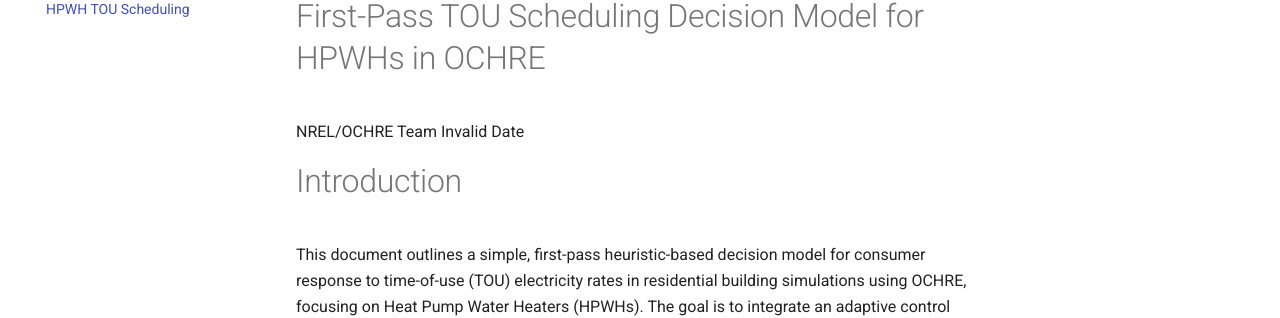
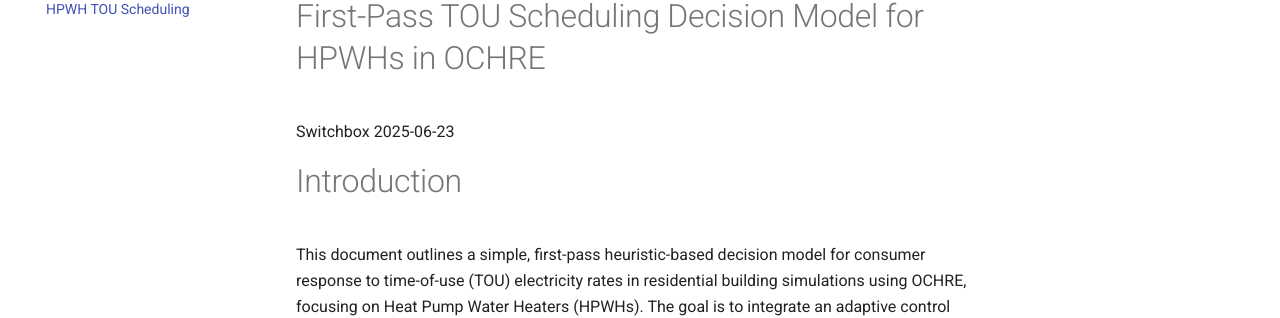
Before and after one commit to switchbox-data/rate-design-platform, an MkDocs documentation site: the page built from docs/docs_tou_hpwh_schedule_basic.md, in a window 1280 px wide and 900 px high. Shown: the part 151-469 px from the top of the window. Built offline with MkDocs 1.6.1 and Material for MkDocs 9.7.7, drawn with Linux system fonts in a browser that asks for light colours; comment, search, counter and statistics services are not loaded.

Commit message:
Fix date and writer on HPWH TOU md file

```diff
--- a/docs/docs_tou_hpwh_schedule_basic.md
+++ b/docs/docs_tou_hpwh_schedule_basic.md
@@ -1,7 +1,7 @@
 ---
 title: First-Pass TOU Scheduling Decision Model for HPWHs in OCHRE
-author: NREL/OCHRE Team
-date: '`r Sys.Date()`'
+author: Switchbox
+date: '2025-06-23'
 format:
   gfm:
     html-math-method: mathjax
@@ -13,8 +13,8 @@ format:
 
 
 # First-Pass TOU Scheduling Decision Model for HPWHs in OCHRE
-NREL/OCHRE Team
-Invalid Date
+Switchbox
+2025-06-23
 
 # Introduction
 
```
